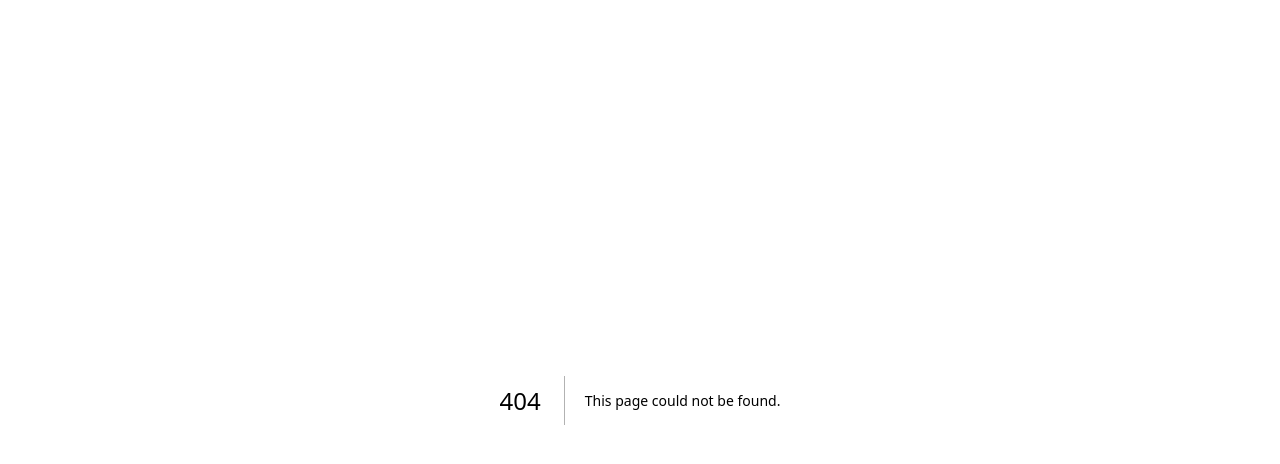
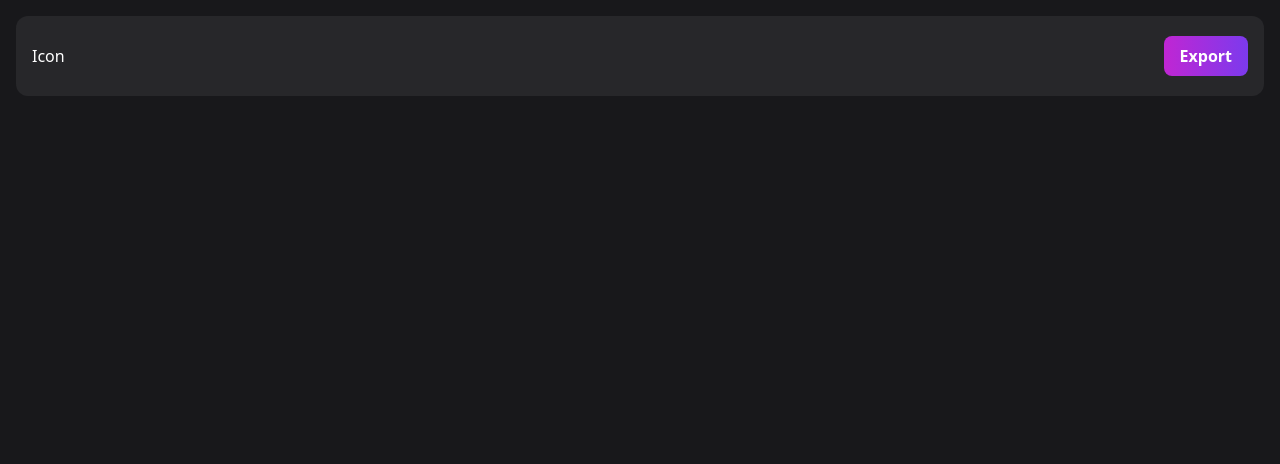
Before and after one commit to Sketch2Design/web, a Next.js app: page /edit/1 in a window 1280 px wide. Before the commit this address had no page. Shown: the top 464 px of the page. Built offline with nearby package versions, Linux system fonts and the light colour scheme.

Commit message:
ready to merge to main

```diff
--- /dev/null
+++ b/components/Button/Button.jsx
@@ -0,0 +1,13 @@
+
+export default function Button({value}) {
+  return (
+    <button className='
+		bg-gradient-to-r from-fuchsia-600 to-violet-600
+		px-4 py-2
+		rounded-lg
+		font-bold
+	'>
+		{value}
+    </button>
+  )
+}
--- a/jsconfig.json
+++ b/jsconfig.json
@@ -3,6 +3,7 @@
       "baseUrl": ".",
       "paths": {
         "@/components/*": ["components/*"],
+        "@/model/*": ["model/*"],
         "@/utils/*": ["utils/*"],
         "@/store/*": ["store/*"],
       }
--- /dev/null
+++ b/model/Editing/Topbar/Topbar.jsx
@@ -0,0 +1,18 @@
+import Button from '@/components/Button/Button'
+import React from 'react'
+
+export default function Topbar() {
+  return (
+    <div className='bg-zinc-800 h-20 my-4 rounded-xl flex justify-between items-center px-4'>
+
+        <div>
+            Icon
+        </div>
+
+        <div className='flex'>
+            <Button value='Export'/>
+
+        </div>
+    </div>
+  )
+}
--- a/pages/_app.js
+++ b/pages/_app.js
@@ -1,7 +1,11 @@
 import '../styles/globals.css'
 
 function MyApp({ Component, pageProps }) {
-    return <Component {...pageProps} />
+    return (
+        <div className='bg-zinc-900 text-white'>
+            <Component {...pageProps} />
+        </div>
+    )
 }
 
 export default MyApp
--- /dev/null
+++ b/pages/edit/[designId].jsx
@@ -0,0 +1,11 @@
+import Topbar from "@/model/Editing/Topbar/Topbar";
+
+export default function EditingInterface() {
+  return (
+    <div className='w-screen h-screen flex flex-col px-4'>
+
+        <Topbar/>
+
+    </div>
+  )
+}
--- a/tailwind.config.js
+++ b/tailwind.config.js
@@ -4,6 +4,7 @@ module.exports = {
         './app/**/*.{js,ts,jsx,tsx}',
         './pages/**/*.{js,ts,jsx,tsx}',
         './components/**/*.{js,ts,jsx,tsx}',
+        './model/**/*.{js,ts,jsx,tsx}',
     ],
     theme: {
         extend: {},
```
